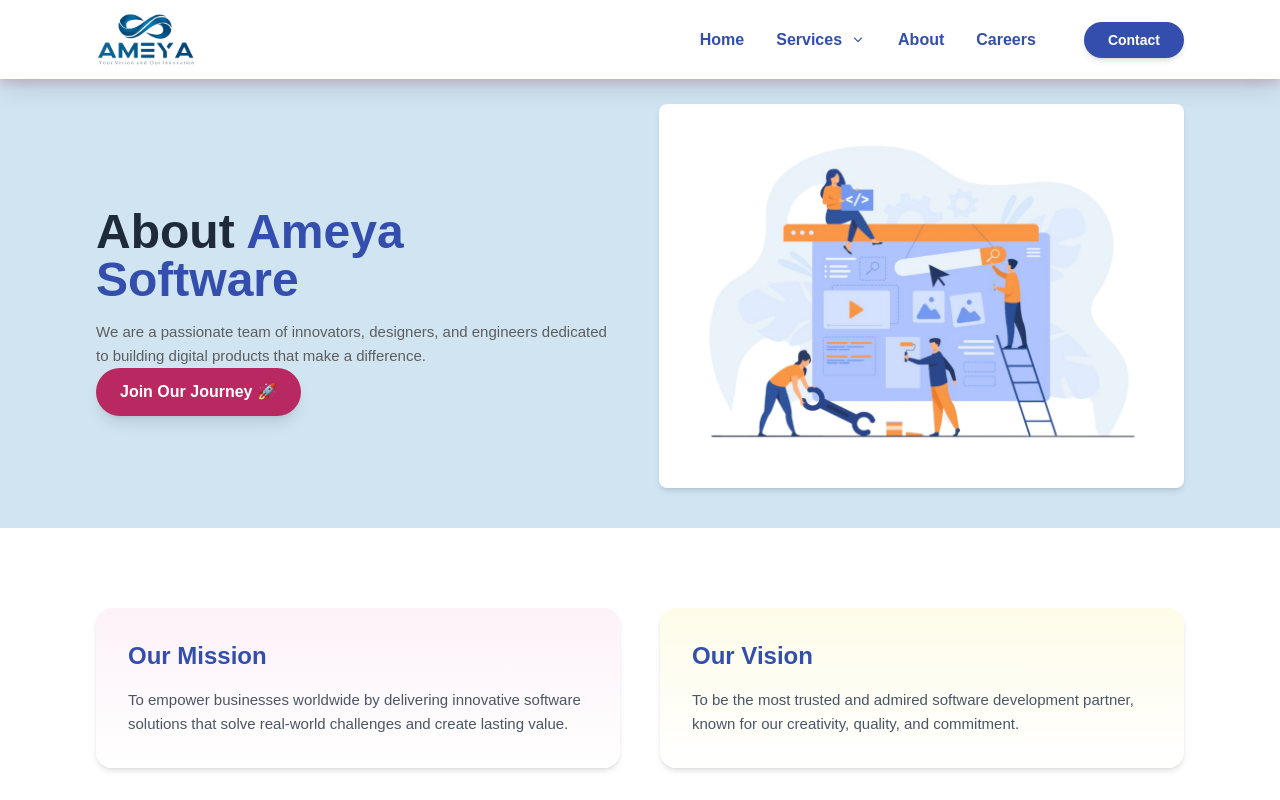
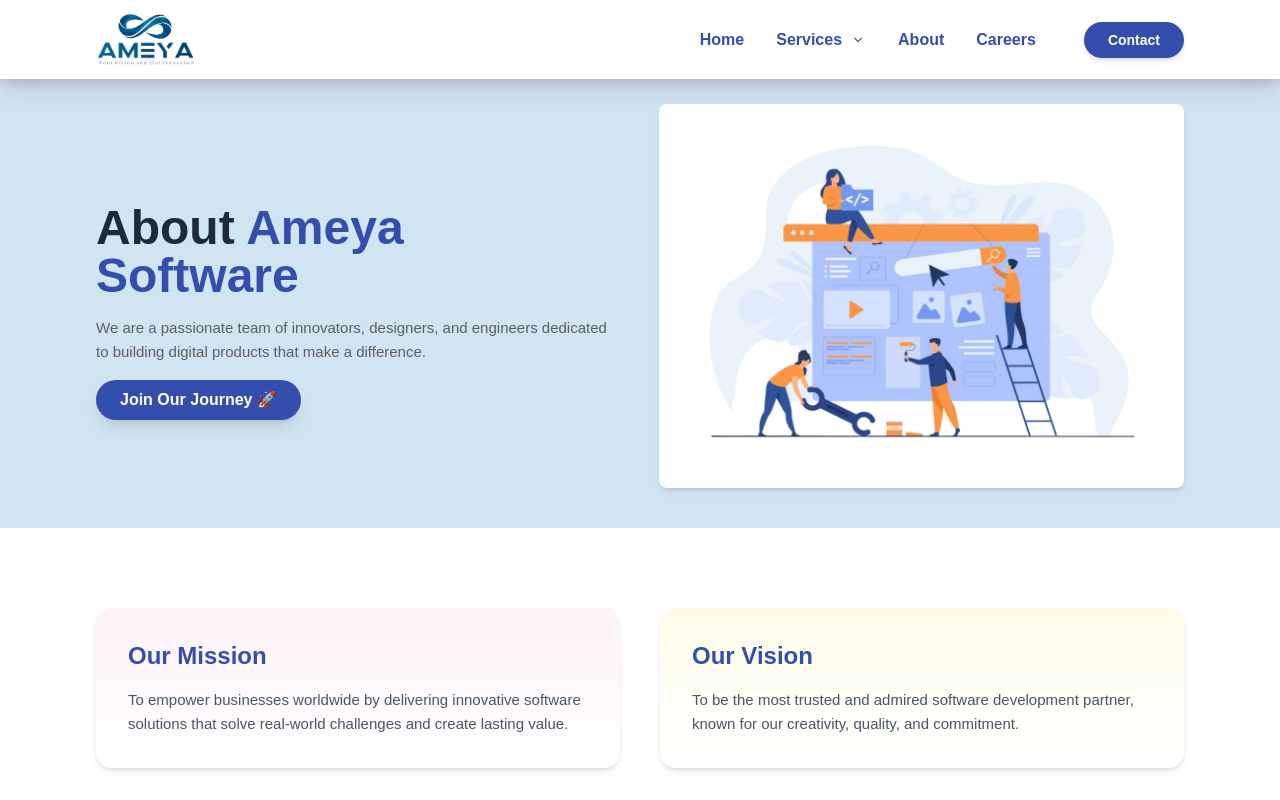
Before and after one commit to siva-doodi/ameya, a Next.js app: page /about in a window 1280 px wide. Shown: the top 800 px of the page. Built offline with nearby package versions, Linux system fonts and the light colour scheme.

Commit message:
new pages added

```diff
--- a/src/app/about/page.js
+++ b/src/app/about/page.js
@@ -35,12 +35,13 @@ const AboutPage = () => {
                     <div>
                         <div className="max-w-7xl mx-auto flex flex-col justify-center items-center lg:flex-row gap-10">
                             <div className="lg:w-1/2 lg:text-center lg:text-left">
-
                                 <h1 className="text-3xl sm:text-4xl lg:text-5xl font-bold mt-8 mb-4">
                                     About <span className="text-primary-text">Ameya Software</span>
                                 </h1>
-                                <Text variant="p">We are a passionate team of innovators, designers, and engineers
+                                <div className="mb-4">
+                                    <Text variant="p">We are a passionate team of innovators, designers, and engineers
                                     dedicated to building digital products that make a difference.</Text>
+                                </div>
                                 <RoundButton
                                     text="Join Our Journey 🚀"
                                 />
--- a/src/app/components/common/RoundButton.js
+++ b/src/app/components/common/RoundButton.js
@@ -7,7 +7,7 @@ export default function RoundButton({
 }) {
   return (
     <button
-      className="cursor-pointer bg-[#b72960] hover:bg-[#a21c4b] text-white px-6 py-3 rounded-full font-semibold shadow-lg transition transform hover:scale-105"
+      className="cursor-pointer bg-primary-text hover:bg-[#a21c4b] text-white px-6 py-2 rounded-full font-semibold shadow-lg transition transform hover:scale-105"
       onClick={onClick}
     >
       {text}
```
